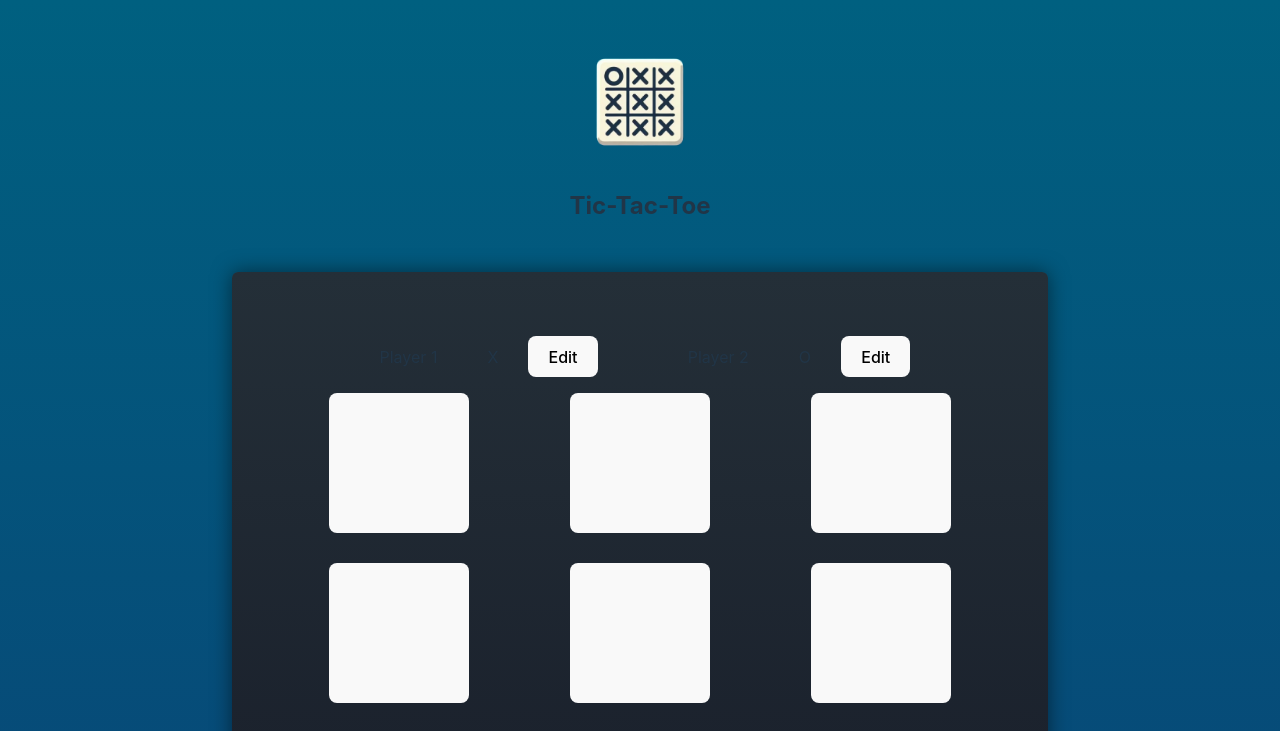
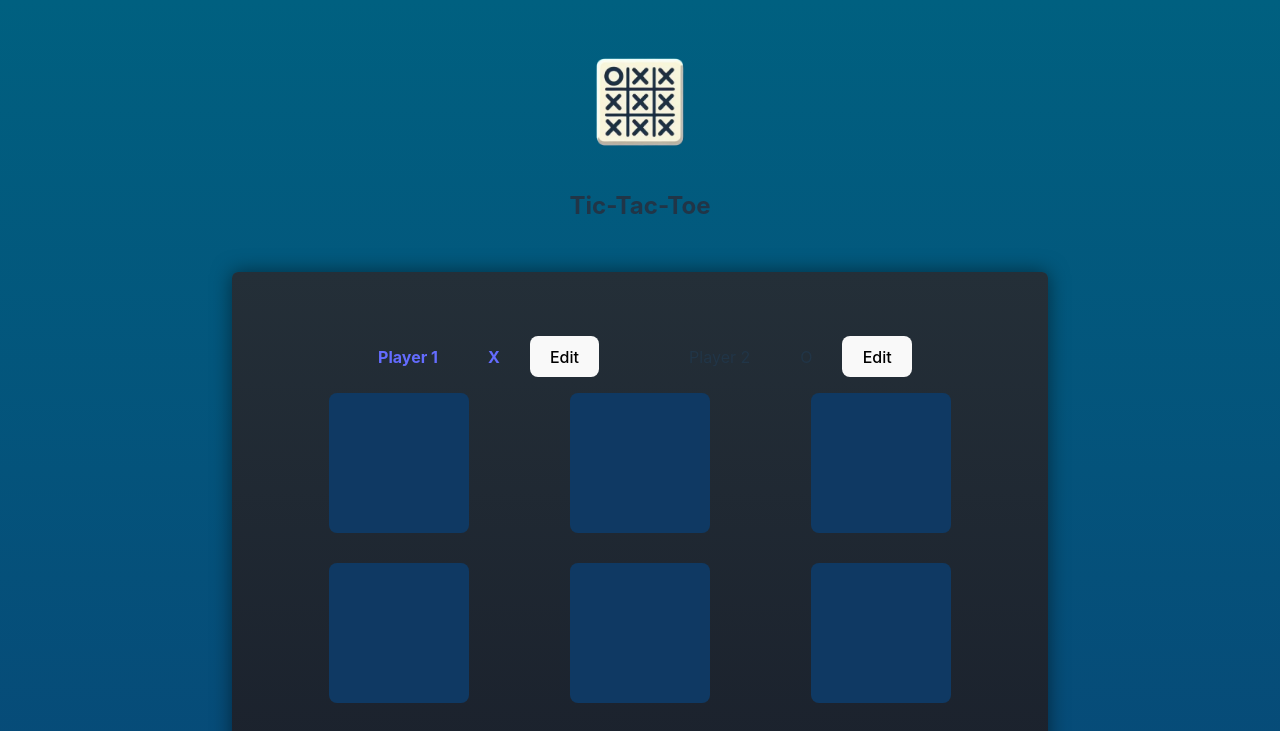
Before and after one commit to AndreaDeBlasio95/Tic-Tac-Toe-React, a React (Vite) app: page / in a window 1280 px wide. Shown: the top 731 px of the page. Built offline with nearby package versions, Linux system fonts and the light colour scheme.

Commit message:
start working on Log

```diff
--- a/src/App.jsx
+++ b/src/App.jsx
@@ -1,20 +1,42 @@
+import { useState } from "react";
 import "./App.css";
 import Header from "./components/Header";
 import Player from "./components/Player";
 import GameBoard from "./components/GameBoard";
+import Log from "./components/Log";
 
 function App() {
+  const [gameTurns, setGameTurns] = useState([]);
+  const [activePlayer, setActivePlayer] = useState("X");
+
+  function handleSelectSquare() {
+    setActivePlayer((currentActivePlayer) =>
+      currentActivePlayer === "X" ? "O" : "X"
+    );
+  }
   return (
     <>
       <Header />
       <main>
         <div id="game-container">
-          <ol>
-            <Player initialName="Player 1" symbol="X" />
-            <Player initialName="Player 2" symbol="O" />
+          <ol id="player" className="highlight-player">
+            <Player
+              initialName="Player 1"
+              symbol="X"
+              isActive={activePlayer === "X"}
+            />
+            <Player
+              initialName="Player 2"
+              symbol="O"
+              isActive={activePlayer === "O"}
+            />
           </ol>
-          <GameBoard></GameBoard>
+          <GameBoard
+            onSelectSquare={handleSelectSquare}
+            activePlayerSymbol={activePlayer}
+          />
         </div>
+        <Log />
       </main>
     </>
   );
--- a/src/components/GameBoard.jsx
+++ b/src/components/GameBoard.jsx
@@ -1,17 +1,36 @@
+import { useState } from "react";
+
 const initialGameBoard = [
   [null, null, null],
   [null, null, null],
   [null, null, null],
 ];
 
-export default function GameBoard() {
+export default function GameBoard({ onSelectSquare, activePlayerSymbol }) {
+  const [gameBoard, setGameBoard] = useState(initialGameBoard);
+
+  function handleSelectSquare(rowIndex, colIndex) {
+    setGameBoard((prevGameBoard) => {
+      const updatedBoard = [
+        ...prevGameBoard.map((innerArray) => [...innerArray]),
+      ];
+      updatedBoard[rowIndex][colIndex] = activePlayerSymbol;
+      return updatedBoard;
+    });
+
+    onSelectSquare();
+  }
   return (
     <ol className="game-board">
-      {initialGameBoard.map((row, rowIndex) => (
+      {gameBoard.map((row, rowIndex) => (
         <li key={rowIndex} className="row">
           <ol>
             {row.map((playerSymbol, colIndex) => (
-              <button key={colIndex} className="game-button">
+              <button
+                onClick={() => handleSelectSquare(rowIndex, colIndex)}
+                key={colIndex}
+                className="game-button"
+              >
                 {playerSymbol}
               </button>
             ))}
--- /dev/null
+++ b/src/components/Log.jsx
@@ -0,0 +1,3 @@
+export default function Log() {
+  return <ol id="log"></ol>;
+}
--- a/src/components/Player.jsx
+++ b/src/components/Player.jsx
@@ -1,6 +1,6 @@
 import { useState } from "react";
 
-export default function Player({ initialName, symbol }) {
+export default function Player({ initialName, symbol, isActive }) {
   // array destructuring
   const [isEditing, setIsEditing] = useState(false);
   const [playerName, setPlayerName] = useState(initialName);
@@ -22,7 +22,7 @@ export default function Player({ initialName, symbol }) {
     editablePlayerName = (
       <input
         type="text"
-        className="fixed-width-input"
+        className="fixed-width-input ${isActive ? 'active' : ''}"
         required
         value={playerName}
         onChange={handleChange}
@@ -34,10 +34,10 @@ export default function Player({ initialName, symbol }) {
   }
 
   return (
-    <li>
-      <span>
+    <li className={isActive ? "active" : undefined}>
+      <span className="player-name">
         {editablePlayerName}
-        <span>{symbol}</span>
+        <span className="player-symbol">{symbol}</span>
         <button onClick={handleEditClick}>{isEditing ? "Save" : "Edit"}</button>
       </span>
     </li>
--- a/src/index.css
+++ b/src/index.css
@@ -103,4 +103,18 @@ button:focus-visible {
   height: 140px; /* Adjust button height as needed */
   font-size: 1.2rem; /* Adjust font size as needed */
   margin-bottom: 30px;
+  background-color: rgb(15, 57, 99);
 }
+
+#player.highlight-player li.active {
+  border-color: #646cff;
+  animation: pulse 2s infinite ease-in-out;
+  font-weight: bold;
+}
+
+#player.highlight-player li.active .player-name,
+#player.highlight-player li.active .player-symbol {
+  color: #646cff;
+  font-weight: bold;
+  font-size: 18;
+}
```
